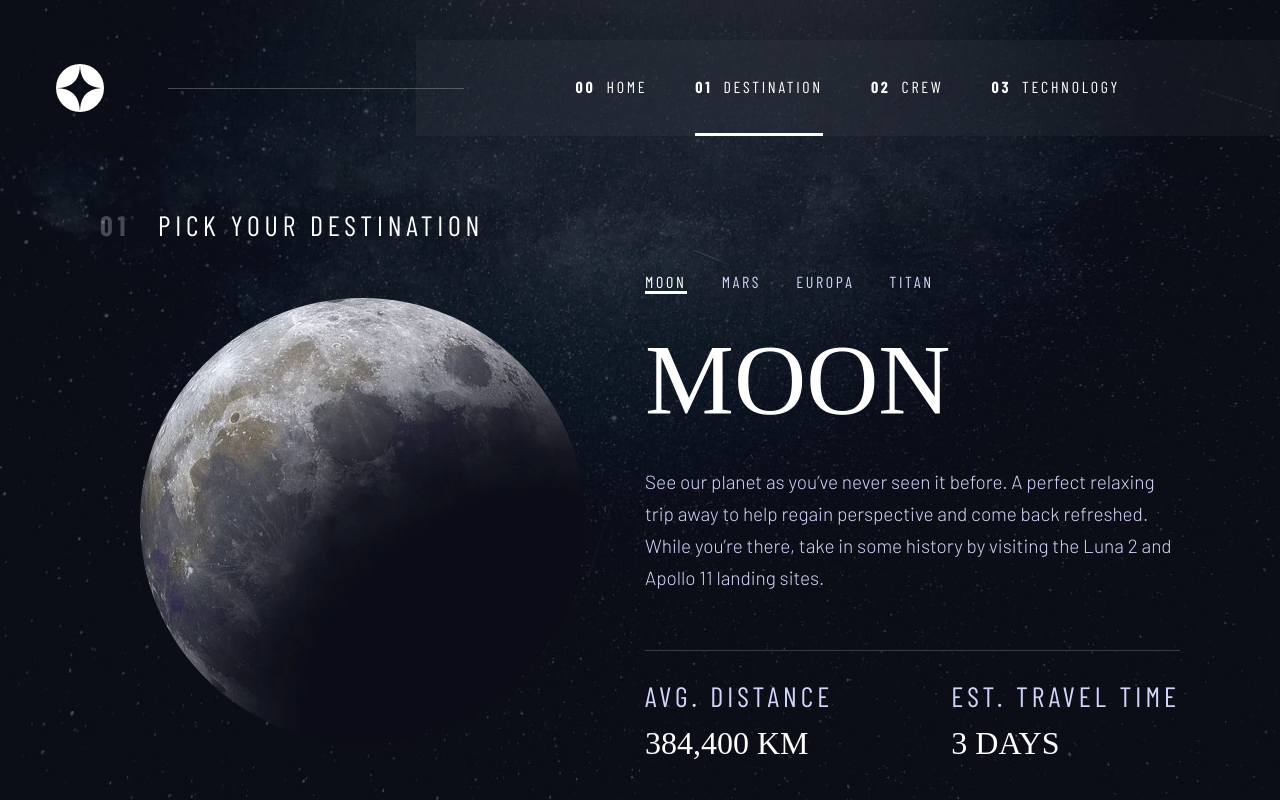
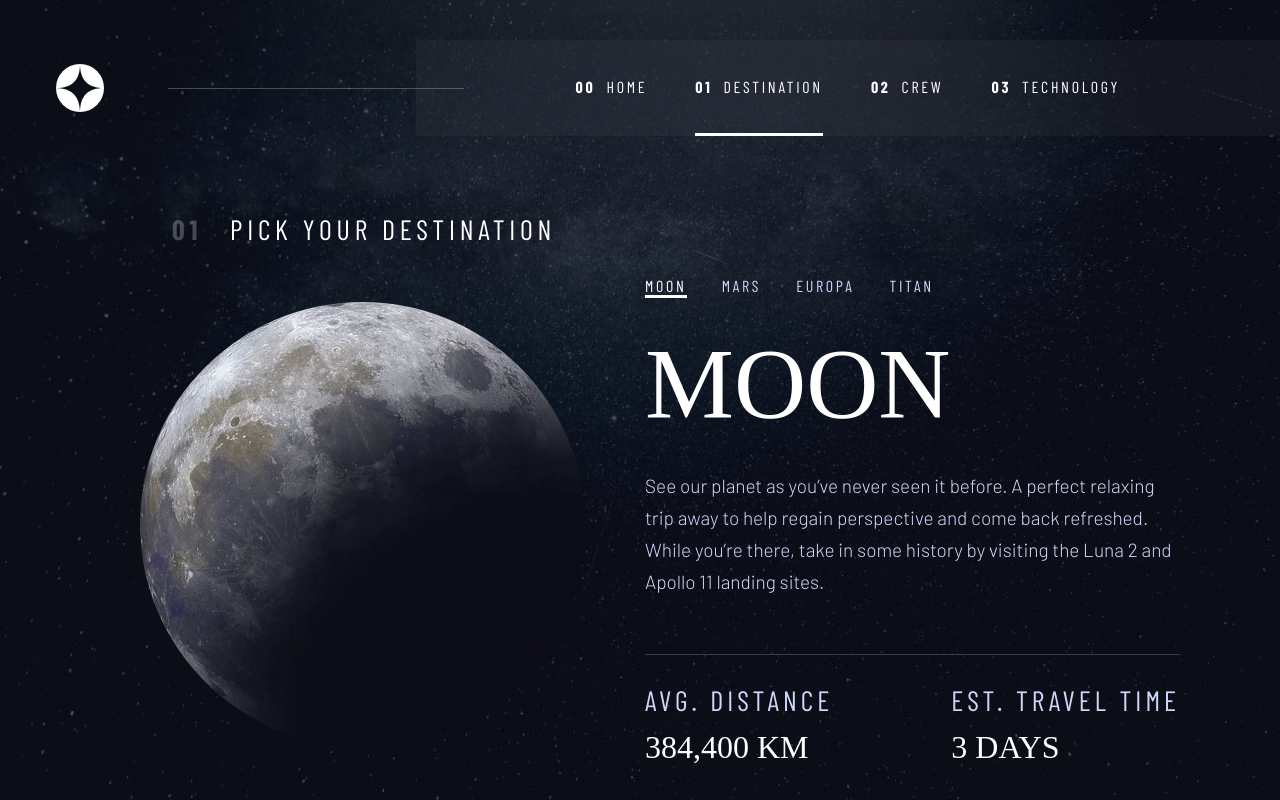
Before and after one commit to gcarter89/space-tourism-website, a React (Create React App) app: page /destination in a window 1280 px wide. Built offline with nearby package versions, Linux system fonts and the light colour scheme; a web font is replaced by a local one.

Commit message:
added some minor margin tweaks for desktop navigation

```diff
--- a/src/Styles/Destination.module.scss
+++ b/src/Styles/Destination.module.scss
@@ -1,6 +1,6 @@
 .destinationSection {
     display: flex;
-    margin-top: 52px;
+    margin-top: 56px;
     margin-left: 166px;
     margin-right: 166px;
 }
@@ -91,6 +91,13 @@
         margin-right: 120px;
     }
 
+    .headingPlanet {
+        .heading {
+            margin-left: 48px;
+        }
+    }
+
+
     .menuCopyStatGroup {
         margin-left: 120px;
     }
@@ -100,6 +107,12 @@
     .destinationSection {
         margin-left: 100px;
         margin-right: 100px;
+    }
+
+    .headingPlanet {
+        .heading {
+            margin-left: 72px;
+        }
     }
 
     .menuCopyStatGroup {
@@ -114,6 +127,12 @@
         margin-right: 80px;
     }
 
+    .headingPlanet {
+        .heading {
+            margin-left: 88px;
+        }
+    }
+
     .menuCopyStatGroup {
         margin-left: 40px;
     }
@@ -123,6 +142,12 @@
     .destinationSection {
         margin-left: 60px;
         margin-right: 60px;
+    }
+
+    .headingPlanet {
+        .heading {
+            margin-left: unset;
+        }
     }
 
     .destinationStats {
--- a/src/Styles/Technology.module.scss
+++ b/src/Styles/Technology.module.scss
@@ -3,7 +3,7 @@
     grid-template-columns: auto auto auto;
     grid-template-rows: auto auto;
     margin-left: 166px;
-    margin-top: 52px;
+    margin-top: 56px;
 }
 
 .heading {
@@ -130,7 +130,7 @@
 }
 
     .heading {
-        margin-left: 40px;
+        margin-left: 56px;
         margin-top: 40px;
         letter-spacing: 2.7px;
         span {
```
